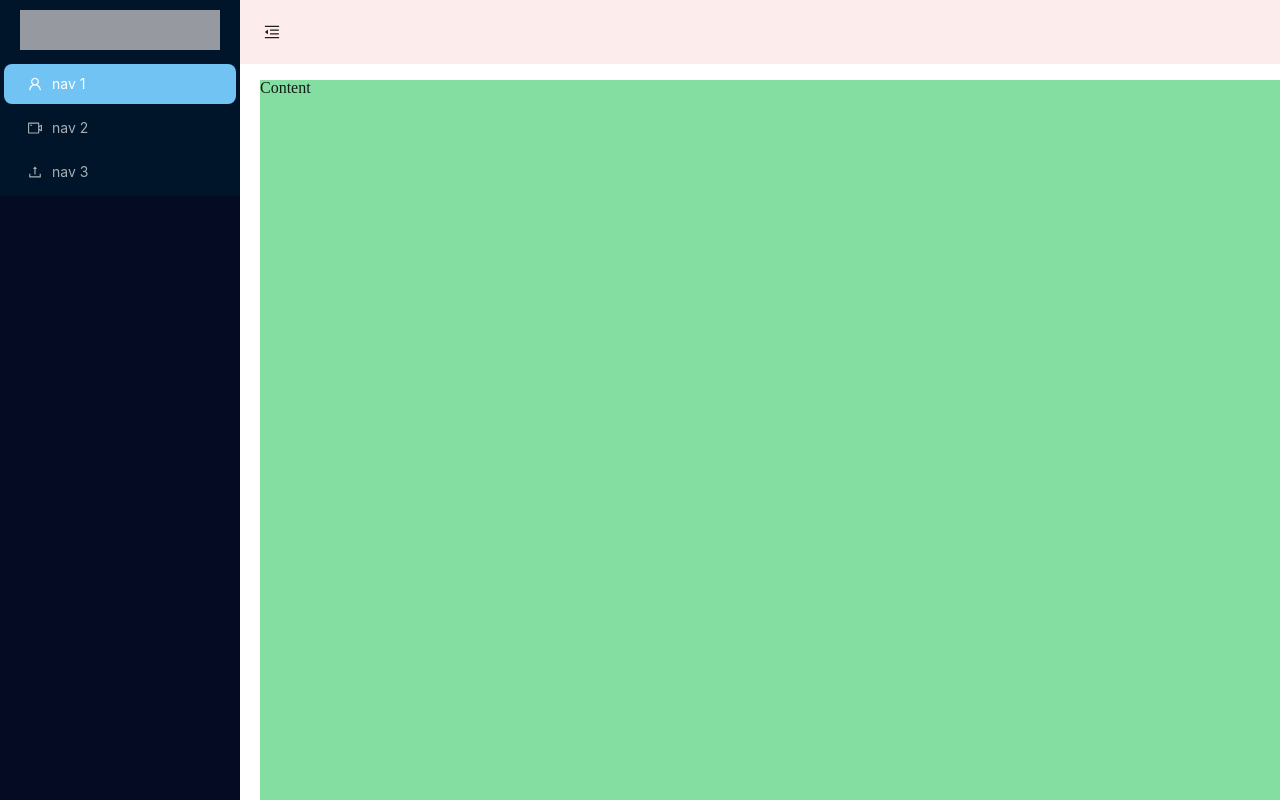
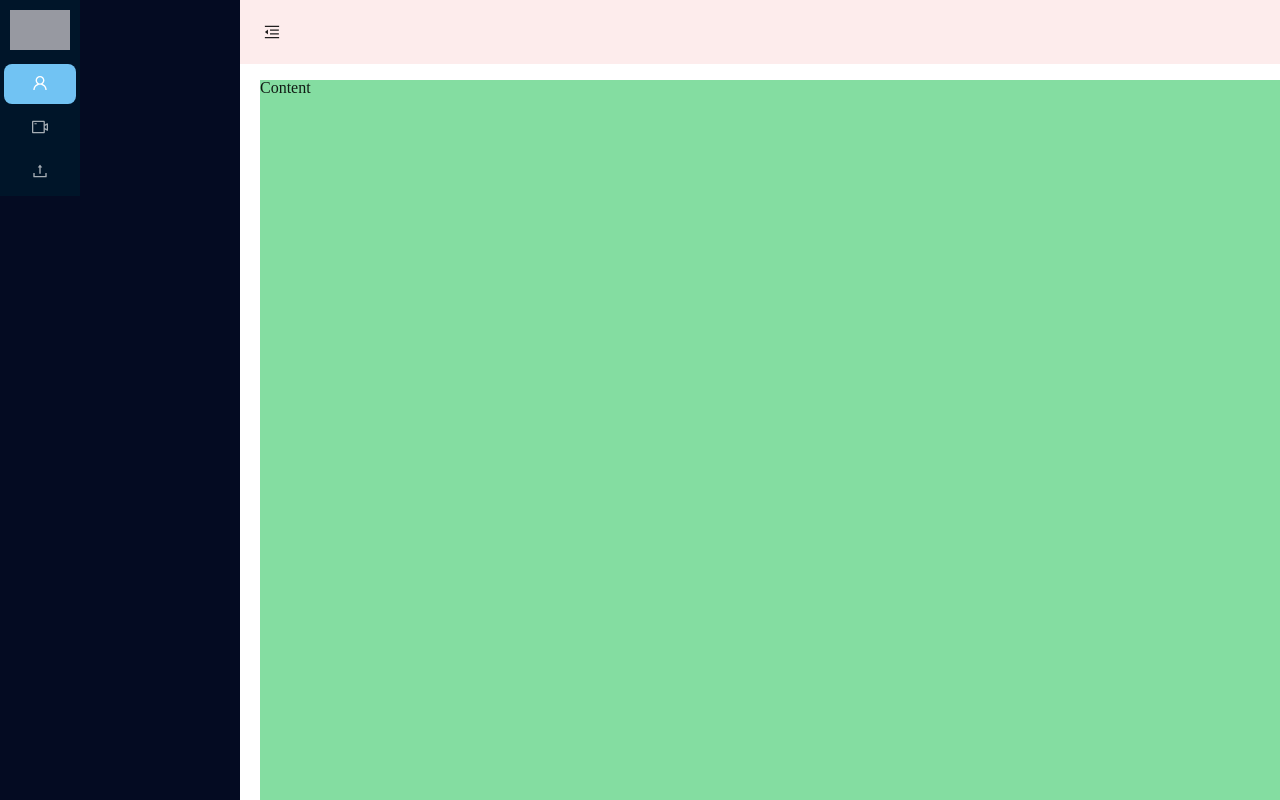
Before and after one commit to wxd15750/react_ts_yarn, a React (Create React App) app: page /home in a window 1280 px wide. Built offline with nearby package versions, Linux system fonts and the light colour scheme.

Commit message:
侧边栏的展开和收缩

```diff
--- /dev/null
+++ b/src/layout/components/contents/index.tsx
@@ -0,0 +1,15 @@
+import { Layout } from "antd";
+
+const { Content } = Layout;
+
+export default function Contents() {
+  return (
+    <Content
+      style={{
+        minHeight: 280,
+      }}
+    >
+      Content
+    </Content>
+  );
+}
--- /dev/null
+++ b/src/layout/components/leftMenu/index.tsx
@@ -0,0 +1,52 @@
+import React, { useState } from "react";
+
+import {
+  UploadOutlined,
+  UserOutlined,
+  VideoCameraOutlined,
+} from "@ant-design/icons";
+import { Layout, Menu } from "antd";
+// 引入样式文件
+const { Sider } = Layout;
+export default function LeftMenu() {
+  // const [collapsed, setCollapsed] = useState(false); //true
+  const [collapsed, setCollapsed] = useState(true); //true
+
+  return (
+    <>
+      <Sider
+        trigger={null}
+        collapsible
+        collapsed={collapsed}
+        width={`collapsed ? ${80} : ${240}`}
+      >
+        <div
+          style={{ width: `collapsed ? ${80}+px : ${240}+px` }}
+          className="demo-logo-vertical"
+        ></div>
+        <Menu
+          theme="dark"
+          mode="inline"
+          defaultSelectedKeys={["1"]}
+          items={[
+            {
+              key: "1",
+              icon: <UserOutlined />,
+              label: "nav 1",
+            },
+            {
+              key: "2",
+              icon: <VideoCameraOutlined />,
+              label: "nav 2",
+            },
+            {
+              key: "3",
+              icon: <UploadOutlined />,
+              label: "nav 3",
+            },
+          ]}
+        />
+      </Sider>
+    </>
+  );
+}
--- /dev/null
+++ b/src/layout/components/tabbar/index.tsx
@@ -0,0 +1,25 @@
+import React, { useState } from "react";
+import { MenuFoldOutlined, MenuUnfoldOutlined } from "@ant-design/icons";
+import { Layout, Button } from "antd";
+const { Header } = Layout;
+
+export default function Tabbar() {
+  const [collapsed, setCollapsed] = useState(false);
+
+  return (
+    <>
+      <Header style={{ padding: 0 }}>
+        <Button
+          type="text"
+          icon={collapsed ? <MenuUnfoldOutlined /> : <MenuFoldOutlined />}
+          onClick={() => setCollapsed(!collapsed)}
+          style={{
+            fontSize: "16px",
+            width: 64,
+            height: 64,
+          }}
+        />
+      </Header>
+    </>
+  );
+}
--- a/src/layout/index.tsx
+++ b/src/layout/index.tsx
@@ -10,65 +10,26 @@ import {
 import { Layout, Menu, Button, theme } from "antd";
 // 引入样式文件
 import "./layout.scss";
+import Contents from "./components/contents";
+import LeftMenu from "./components/leftMenu";
+import Tabbar from "./components/tabbar";
 const { Header, Sider, Content } = Layout;
 
 export default function Layouts() {
-  const [collapsed, setCollapsed] = useState(false);
   return (
     <>
       <div className="layoutContainer">
         {/* 左边菜单栏 */}
         <div className="leftMenu">
-          <Sider trigger={null} collapsible collapsed={collapsed} width="240px">
-            <div className="demo-logo-vertical"></div>
-            <Menu
-              theme="dark"
-              mode="inline"
-              defaultSelectedKeys={["1"]}
-              items={[
-                {
-                  key: "1",
-                  icon: <UserOutlined />,
-                  label: "nav 1",
-                },
-                {
-                  key: "2",
-                  icon: <VideoCameraOutlined />,
-                  label: "nav 2",
-                },
-                {
-                  key: "3",
-                  icon: <UploadOutlined />,
-                  label: "nav 3",
-                },
-              ]}
-            />
-          </Sider>
+          <LeftMenu></LeftMenu>
         </div>
         {/* 右侧区域 */}
         <div className="right">
           <div className="tabbar">
-            <Header style={{ padding: 0 }}>
-              <Button
-                type="text"
-                icon={collapsed ? <MenuUnfoldOutlined /> : <MenuFoldOutlined />}
-                onClick={() => setCollapsed(!collapsed)}
-                style={{
-                  fontSize: "16px",
-                  width: 64,
-                  height: 64,
-                }}
-              />
-            </Header>
+            <Tabbar></Tabbar>
           </div>
           <div className="contents">
-            <Content
-              style={{
-                minHeight: 280,
-              }}
-            >
-              Content
-            </Content>
+            <Contents></Contents>
           </div>
         </div>
       </div>
--- a/src/layout/layout.scss
+++ b/src/layout/layout.scss
@@ -10,9 +10,8 @@
         height: 100vh;
         background-color: #040b22;
         .demo-logo-vertical{
-            width: 200px;
             height: 40px;
-            margin: 10px auto;
+            margin: 10px ;
             background-color: #9799a1;
         }
     }
```
